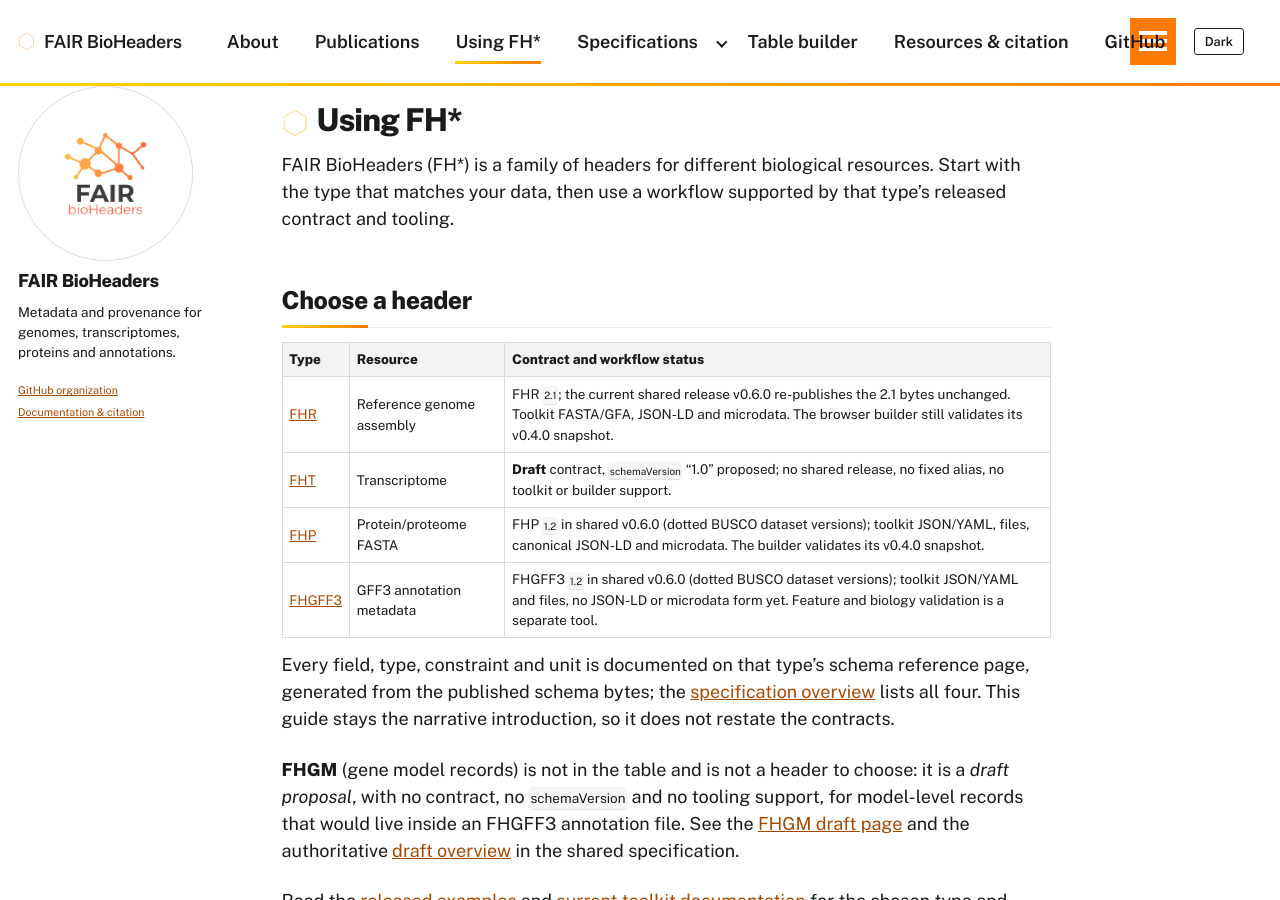
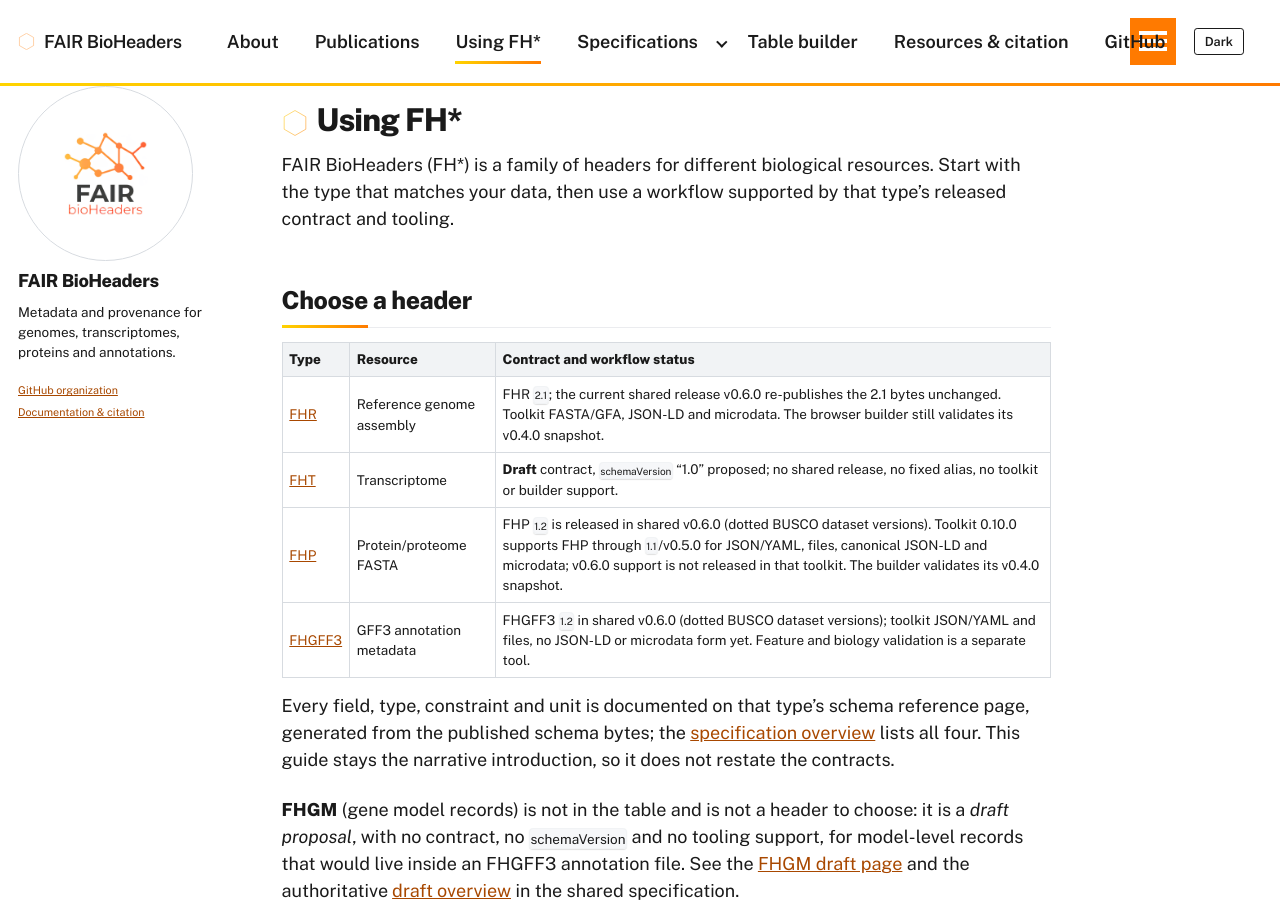
Before and after one commit to FAIR-bioHeaders/fair-bioheaders.github.io, a Jekyll site: the page built from _pages/guide.md, in a window 1280 px wide and 900 px high. Built offline with Jekyll 4.4.1, drawn with Linux system fonts in a browser that asks for light colours.

Commit message:
docs: distinguish FHP contract release from toolkit support

```diff
--- a/_pages/guide.md
+++ b/_pages/guide.md
@@ -14,7 +14,7 @@ that type's released contract and tooling.
 | --- | --- | --- |
 | [FHR](/specifications/fhr/) | Reference genome assembly | FHR `2.1`; the current shared release v0.6.0 re-publishes the 2.1 bytes unchanged. Toolkit FASTA/GFA, JSON-LD and microdata. The browser builder still validates its v0.4.0 snapshot. |
 | [FHT](/specifications/fht/) | Transcriptome | **Draft** contract, `schemaVersion` "1.0" proposed; no shared release, no fixed alias, no toolkit or builder support. |
-| [FHP](/specifications/fhp/) | Protein/proteome FASTA | FHP `1.2` in shared v0.6.0 (dotted BUSCO dataset versions); toolkit JSON/YAML, files, canonical JSON-LD and microdata. The builder validates its v0.4.0 snapshot. |
+| [FHP](/specifications/fhp/) | Protein/proteome FASTA | FHP `1.2` is released in shared v0.6.0 (dotted BUSCO dataset versions). Toolkit 0.10.0 supports FHP through `1.1`/v0.5.0 for JSON/YAML, files, canonical JSON-LD and microdata; v0.6.0 support is not released in that toolkit. The builder validates its v0.4.0 snapshot. |
 | [FHGFF3](/specifications/fhgff3/) | GFF3 annotation metadata | FHGFF3 `1.2` in shared v0.6.0 (dotted BUSCO dataset versions); toolkit JSON/YAML and files, no JSON-LD or microdata form yet. Feature and biology validation is a separate tool. |
 
 Every field, type, constraint and unit is documented on that type's schema reference
```
